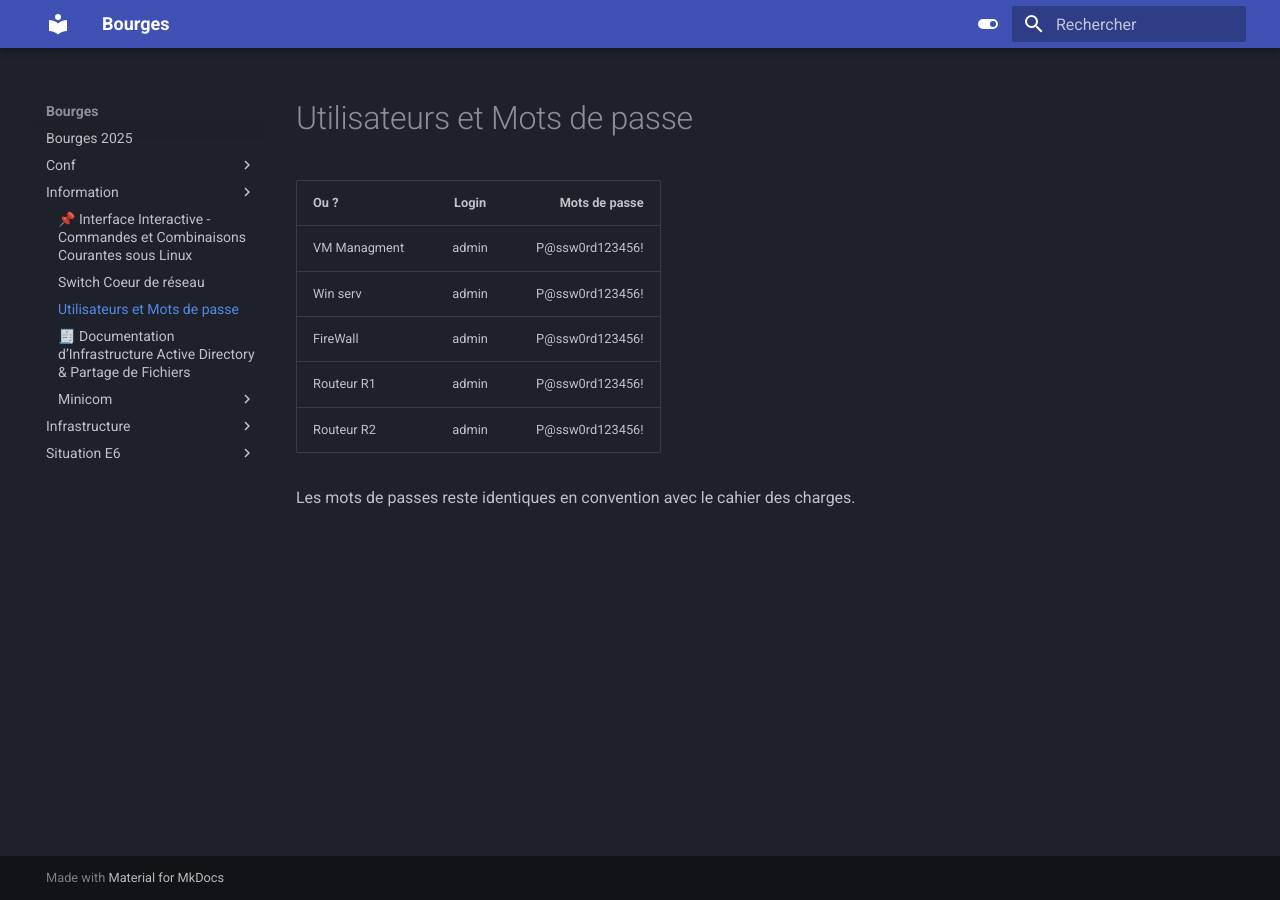
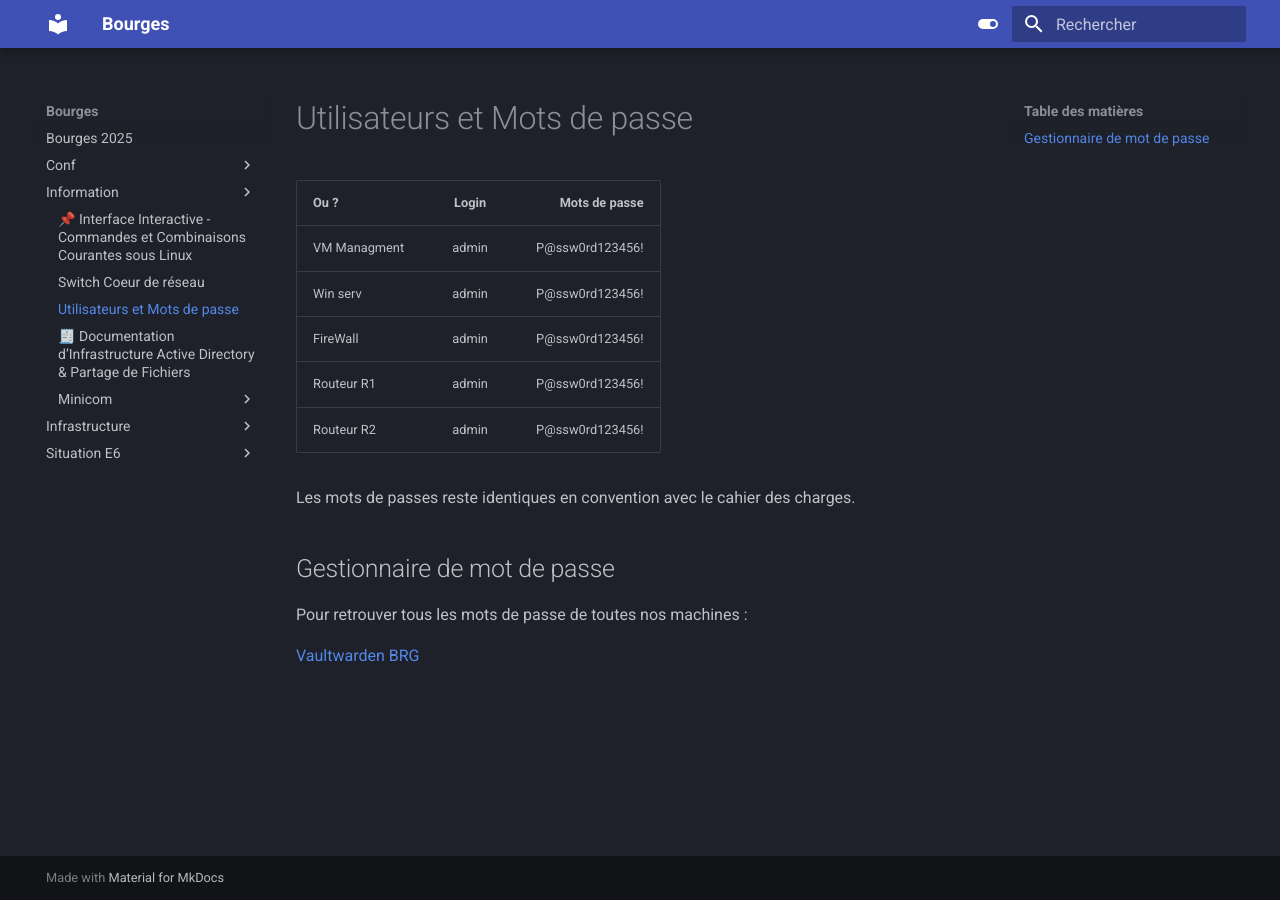
Before and after one commit to PatrickDummans/Bourges2025, an MkDocs documentation site: the page built from docs/Information/Utilisateurs & Mots de pass.md, in a window 1280 px wide. Built offline with MkDocs 1.6.1 and Material for MkDocs 9.7.7, drawn with Linux system fonts in a browser that asks for light colours.

Commit message:
Update Utilisateurs & Mots de pass.md
Signed-off-by: Yv3z <144701898+Yv3z@users.noreply.github.com>

```diff
--- a/docs/Information/Utilisateurs & Mots de pass.md
+++ b/docs/Information/Utilisateurs & Mots de pass.md
@@ -9,3 +9,9 @@
 | Routeur R2       |   admin         |  P@ssw0rd123456! |
 
 Les mots de passes reste identiques en convention avec le cahier des charges.
+
+## Gestionnaire de mot de passe
+
+Pour retrouver tous les mots de passe de toutes nos machines :
+
+[Vaultwarden BRG](https://vault.lan.bourges.sportludique.fr/)
```
